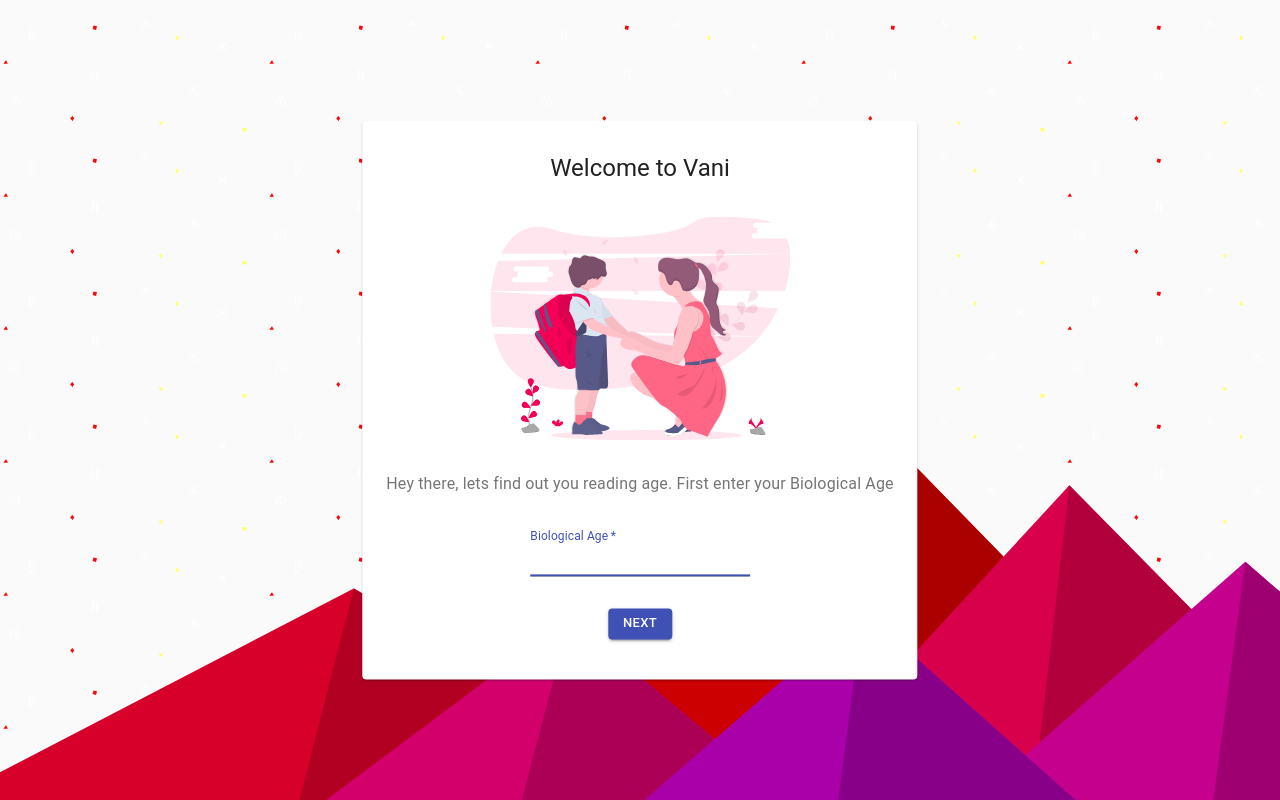
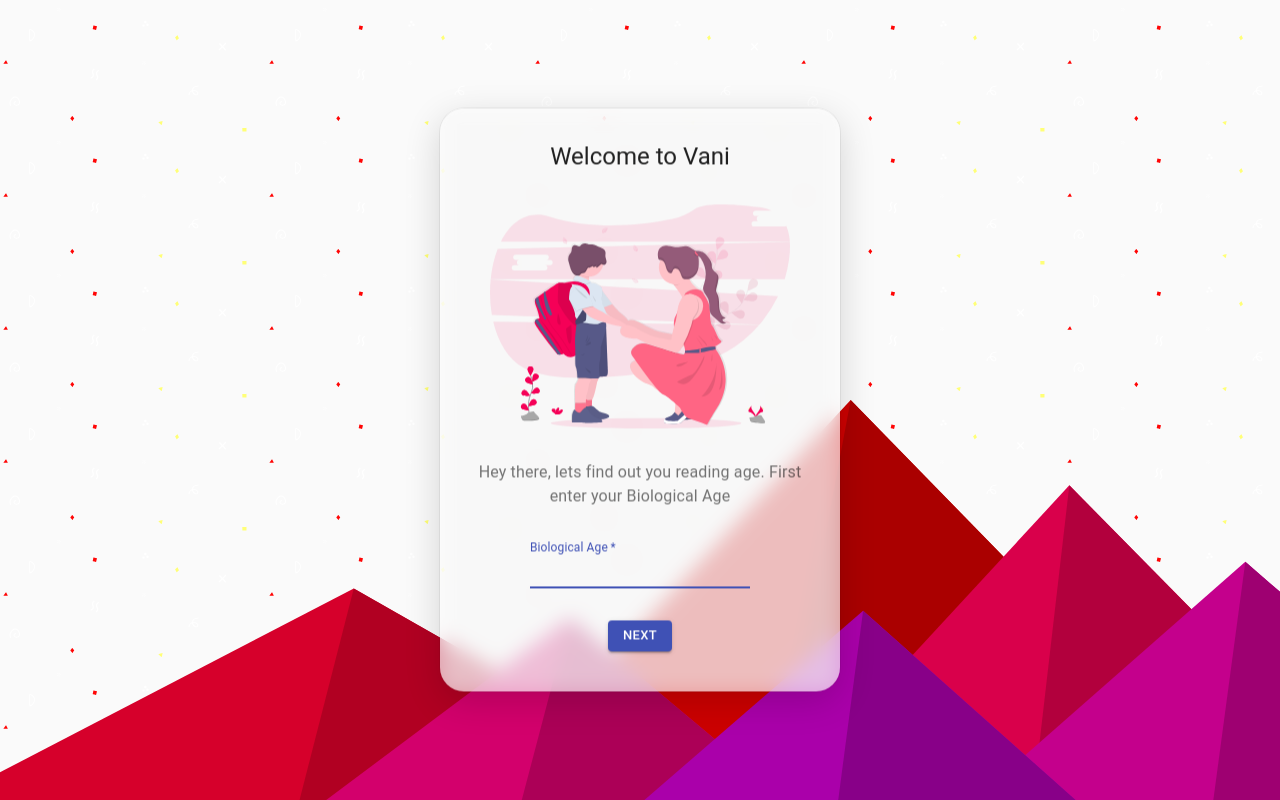
Before and after one commit to SreejithNS/vaniweb, a React (Create React App) app: page /welcome in a window 1280 px wide. Built offline with nearby package versions, Linux system fonts and the light colour scheme; what axios-hooks, react-timeout would draw is missing.

Commit message:
Added translucent effect in cards

```diff
--- a/src/components/ResponsiveCardContainer/index.tsx
+++ b/src/components/ResponsiveCardContainer/index.tsx
@@ -4,16 +4,25 @@
 import CardBase from '@material-ui/core/Card';
 import { useMediaQuery, useTheme, Theme } from '@material-ui/core';
 
-const Card = withStyles((theme: Theme) => makeStyles({
+const Card = withStyles((theme: Theme) => ({
     root: {
         width:400,
-        height:"100%",
         display: "flex",
         flexFlow: "column wrap",
         justifyContent: "center",
+        background: "#ffffff99",
+        borderRadius: "24px",
+        backdropFilter:
+          "blur(10px) saturate(100%) contrast(45%) brightness(130%)",
+        boxShadow:
+          "rgba(0, 0, 0, 0.16) 0px 10px 36px 0px, rgba(0, 0, 0, 0.06) 0px 0px 0px 1px",
         [theme.breakpoints.down('xs')]: {
             width: "100%",
             height: "100%",
+            borderRadius:"0px",
+            justifyContent: "space-between",
+            backdropFilter:
+          "blur(30px) saturate(100%) contrast(45%) brightness(130%)",
             maxWidth: "none"
         }
     }
```
